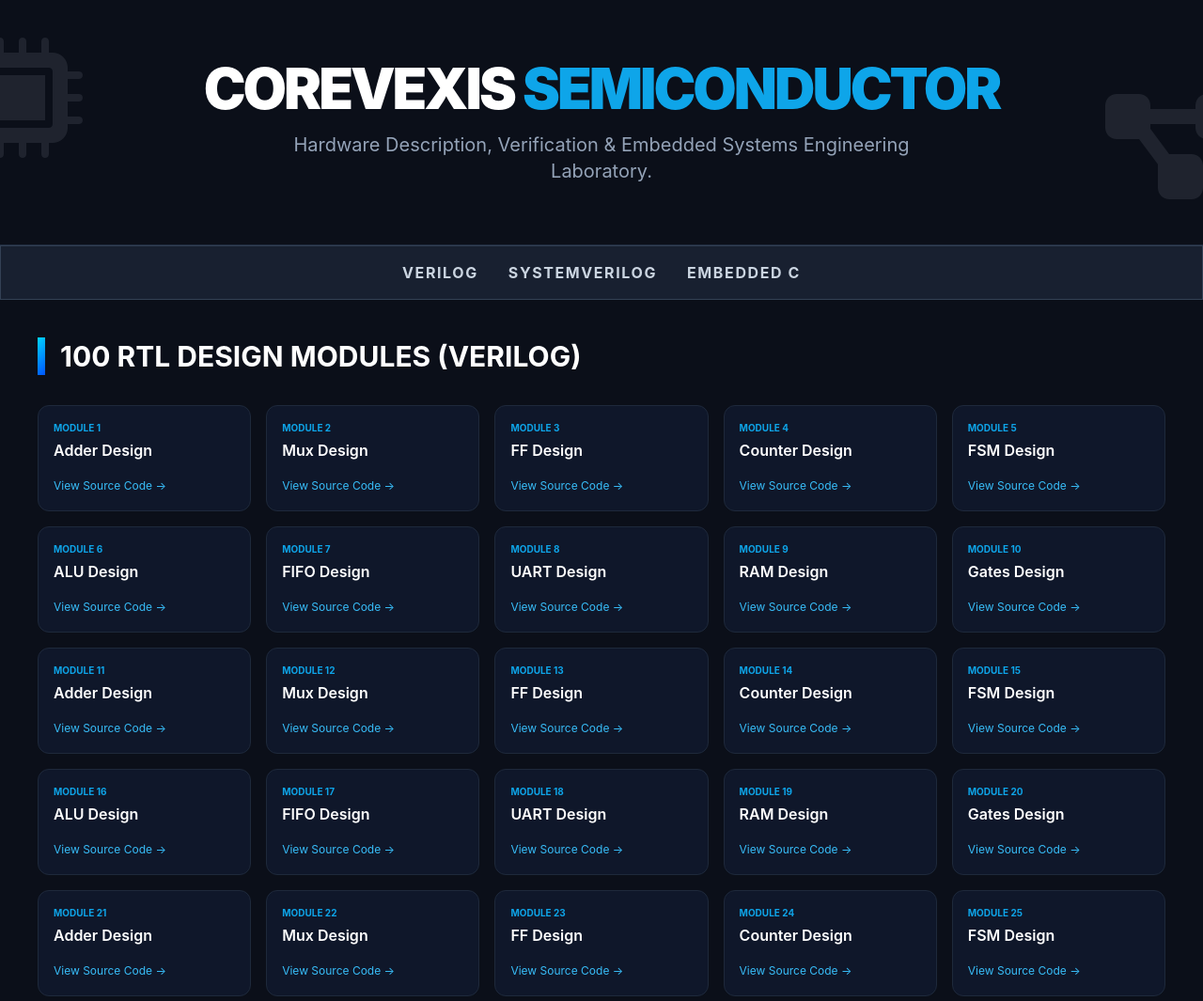
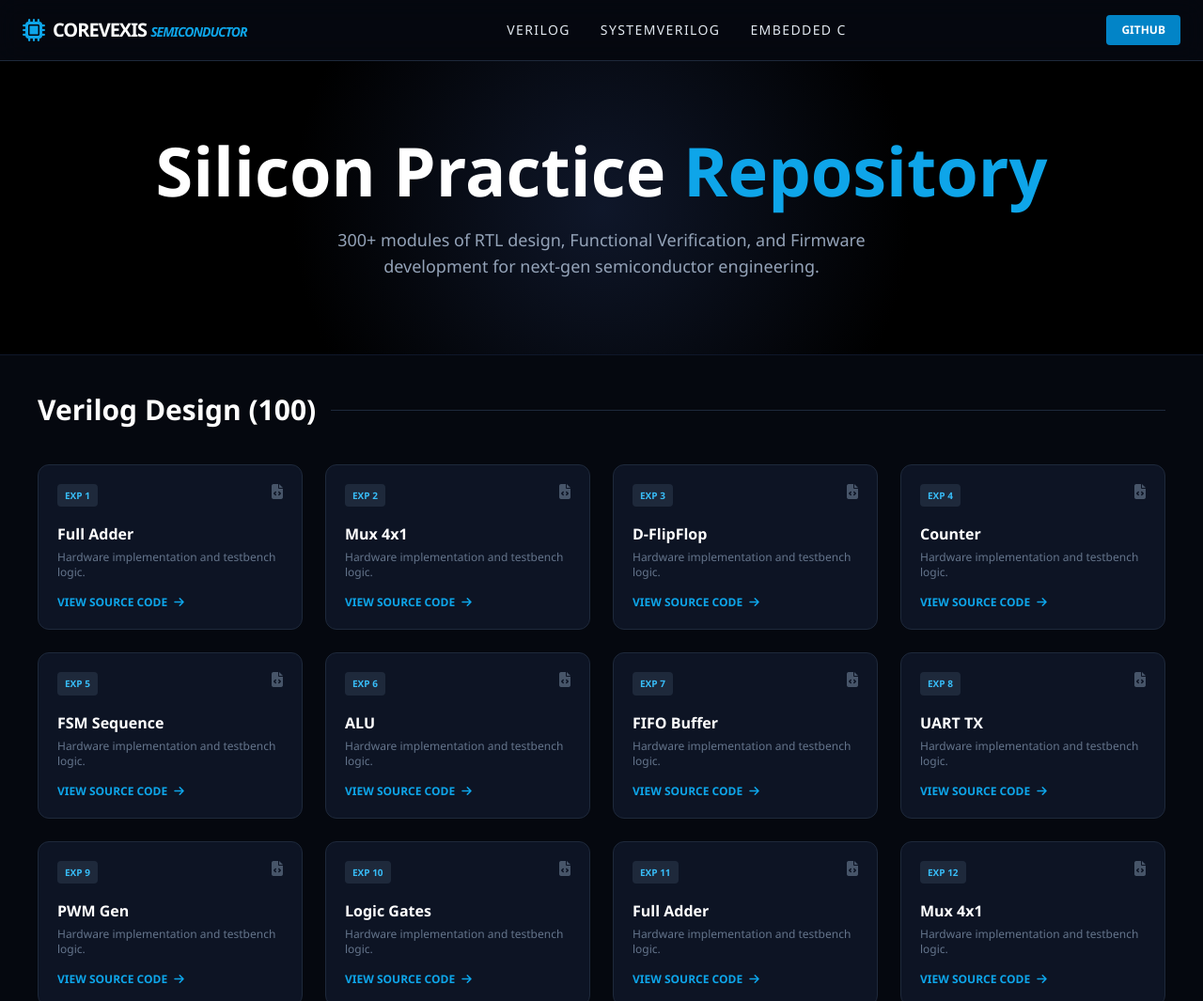
Before and after one commit to abhijit-karale/Corevexis-Semiconductor-, a plain HTML site: page index.html in a window 1280 px wide. Shown: the top 1065 px of the page at 94% size. Drawn offline with nearby package versions, Linux system fonts and the light colour scheme.

Commit message:
Add GitHub repository link to navbar and footer

```diff
--- a/index.html
+++ b/index.html
@@ -2,94 +2,175 @@
 <html lang="en">
 <head>
     <meta charset="UTF-8">
-    <title>Corevexis Semiconductor | Silicon Portfolio</title>
+    <meta name="viewport" content="width=device-width, initial-scale=1.0">
+    <title>Corevexis Semiconductor | Silicon Engineering Lab</title>
+
+    <!-- CSS: Tailwind for Layout, Prism for Code Highlighting -->
     <script src="https://cdn.tailwindcss.com"></script>
-    <link rel="stylesheet" href="https://cdnjs.cloudflare.com/ajax/libs/font-awesome/6.0.0/css/all.min.css">
+    <link href="https://cdnjs.cloudflare.com/ajax/libs/prism/1.29.0/themes/prism-tomorrow.min.css" rel="stylesheet" />
+    <link rel="stylesheet" href="https://cdnjs.cloudflare.com/ajax/libs/font-awesome/6.4.0/css/all.min.css">
+
     <style>
-        body { background: #0b0f19; color: #cbd5e1; font-family: 'Inter', sans-serif; }
-        .glass { background: rgba(30, 41, 59, 0.7); backdrop-filter: blur(10px); border: 1px solid rgba(255,255,255,0.1); }
-        .chip-gradient { background: linear-gradient(135deg, #00d4ff 0%, #0055ff 100%); }
-        .card:hover { border-color: #00d4ff; transform: scale(1.02); transition: 0.3s; }
+        body { background-color: #05080f; color: #e2e8f0; font-family: 'Segoe UI', sans-serif; }
+        .tech-card {
+            background: rgba(15, 23, 42, 0.8);
+            border: 1px solid #1e293b;
+            transition: all 0.3s ease;
+        }
+        .tech-card:hover {
+            border-color: #0ea5e9;
+            box-shadow: 0 0 20px rgba(14, 165, 233, 0.2);
+            transform: translateY(-5px);
+        }
+        .modal-bg { background: rgba(0, 0, 0, 0.9); display: none; }
+        ::-webkit-scrollbar { width: 8px; }
+        ::-webkit-scrollbar-track { background: #0f172a; }
+        ::-webkit-scrollbar-thumb { background: #334155; border-radius: 10px; }
     </style>
 </head>
-<body>
+<body class="leading-relaxed">
 
-    <!-- Hero Header -->
-    <header class="py-16 px-10 border-b border-slate-800 text-center relative overflow-hidden">
-        <div class="absolute top-0 left-0 w-full h-full opacity-10 pointer-events-none">
-            <i class="fas fa-microchip text-9xl absolute -left-10 top-10"></i>
-            <i class="fas fa-project-diagram text-9xl absolute -right-10 bottom-10"></i>
+    <!-- NAVIGATION -->
+    <nav class="sticky top-0 z-50 bg-[#05080f]/80 backdrop-blur-md border-b border-slate-800 px-6 py-4">
+        <div class="max-w-7xl mx-auto flex justify-between items-center">
+            <div class="flex items-center gap-2">
+                <i class="fas fa-microchip text-sky-500 text-2xl"></i>
+                <span class="text-xl font-black tracking-tighter text-white">COREVEXIS <span class="text-sky-500 text-sm italic">SEMICONDUCTOR</span></span>
+            </div>
+            <div class="hidden md:flex gap-8 text-sm font-medium uppercase tracking-widest">
+                <a href="#verilog" class="hover:text-sky-400 transition">Verilog</a>
+                <a href="#systemverilog" class="hover:text-sky-400 transition">SystemVerilog</a>
+                <a href="#embedded" class="hover:text-sky-400 transition">Embedded C</a>
+            </div>
+            <a href="https://github.com/abhijit-karale/Corevexis-Semiconductor" class="bg-sky-600 hover:bg-sky-500 px-4 py-2 rounded text-xs font-bold text-white transition" target="_blank">GITHUB</a>
         </div>
-        <h1 class="text-6xl font-black text-white tracking-tighter mb-4">COREVEXIS <span class="text-sky-500">SEMICONDUCTOR</span></h1>
-        <p class="text-xl text-slate-400 max-w-2xl mx-auto">Hardware Description, Verification & Embedded Systems Engineering Laboratory.</p>
+    </nav>
+
+    <!-- HERO SECTION -->
+    <header class="py-20 px-6 text-center border-b border-slate-900 bg-[radial-gradient(circle_at_center,_var(--tw-gradient-stops))] from-slate-900 via-black to-black">
+        <h1 class="text-5xl md:text-7xl font-extrabold text-white mb-6">Silicon Practice <span class="text-sky-500">Repository</span></h1>
+        <p class="text-slate-400 max-w-2xl mx-auto text-lg">300+ modules of RTL design, Functional Verification, and Firmware development for next-gen semiconductor engineering.</p>
     </header>
 
-    <!-- Navigation -->
-    <nav class="sticky top-0 z-50 glass py-4 flex justify-center gap-8 border-b border-slate-700">
-        <a href="#verilog" class="hover:text-sky-400 font-bold uppercase tracking-widest">Verilog</a>
-        <a href="#sv" class="hover:text-sky-400 font-bold uppercase tracking-widest">SystemVerilog</a>
-        <a href="#embedded" class="hover:text-sky-400 font-bold uppercase tracking-widest">Embedded C</a>
-    </nav>
+    <!-- MAIN CONTENT -->
+    <main class="max-w-7xl mx-auto p-6 md:p-10">
 
-    <main class="p-10">
-        <!-- Section Verilog -->
-        <div id="verilog" class="mb-20">
-            <div class="flex items-center gap-4 mb-8">
-                <div class="h-10 w-2 chip-gradient"></div>
-                <h2 class="text-3xl font-bold text-white">100 RTL DESIGN MODULES (VERILOG)</h2>
+        <!-- VERILOG SECTION -->
+        <section id="verilog" class="mb-24">
+            <div class="flex items-center gap-4 mb-10">
+                <h2 class="text-3xl font-bold text-white">Verilog Design (100)</h2>
+                <div class="h-px flex-1 bg-slate-800"></div>
             </div>
-            <div id="verilog-container" class="grid grid-cols-1 md:grid-cols-3 lg:grid-cols-5 gap-4"></div>
-        </div>
+            <div id="verilog-grid" class="grid grid-cols-1 sm:grid-cols-2 lg:grid-cols-4 gap-6"></div>
+        </section>
 
-        <!-- Section SV -->
-        <div id="sv" class="mb-20">
-            <div class="flex items-center gap-4 mb-8">
-                <div class="h-10 w-2 bg-green-500"></div>
-                <h2 class="text-3xl font-bold text-white">100 VERIFICATION MODULES (SYSTEMVERILOG)</h2>
+        <!-- SYSTEMVERILOG SECTION -->
+        <section id="systemverilog" class="mb-24">
+            <div class="flex items-center gap-4 mb-10">
+                <h2 class="text-3xl font-bold text-white text-emerald-500">SystemVerilog (100)</h2>
+                <div class="h-px flex-1 bg-slate-800"></div>
             </div>
-            <div id="sv-container" class="grid grid-cols-1 md:grid-cols-3 lg:grid-cols-5 gap-4"></div>
-        </div>
+            <div id="sv-grid" class="grid grid-cols-1 sm:grid-cols-2 lg:grid-cols-4 gap-6"></div>
+        </section>
 
-        <!-- Section Embedded -->
-        <div id="embedded" class="mb-20">
-            <div class="flex items-center gap-4 mb-8">
-                <div class="h-10 w-2 bg-orange-500"></div>
-                <h2 class="text-3xl font-bold text-white">100 FIRMWARE EXAMPLES (EMBEDDED C)</h2>
+        <!-- EMBEDDED C SECTION -->
+        <section id="embedded" class="mb-24">
+            <div class="flex items-center gap-4 mb-10">
+                <h2 class="text-3xl font-bold text-white text-orange-500">Embedded C (100)</h2>
+                <div class="h-px flex-1 bg-slate-800"></div>
             </div>
-            <div id="embedded-container" class="grid grid-cols-1 md:grid-cols-3 lg:grid-cols-5 gap-4"></div>
-        </div>
+            <div id="c-grid" class="grid grid-cols-1 sm:grid-cols-2 lg:grid-cols-4 gap-6"></div>
+        </section>
+
     </main>
 
+    <!-- FOOTER -->
+    <footer class="py-10 border-t border-slate-900 text-center text-slate-500 text-sm">
+        <p>&copy; 2024 Corevexis Semiconductor. Professional Portfolio.</p>
+        <p class="mt-4"><a href="https://github.com/abhijit-karale/Corevexis-Semiconductor" target="_blank" class="text-sky-400 hover:text-sky-300 transition">GitHub Repository</a></p>
+    </footer>
+
+    <!-- CODE VIEW MODAL -->
+    <div id="codeModal" class="modal-bg fixed inset-0 z-[100] p-4 md:p-10 overflow-y-auto">
+        <div class="max-w-5xl mx-auto bg-[#1e293b] rounded-2xl overflow-hidden shadow-2xl">
+            <div class="bg-slate-800 px-6 py-4 flex justify-between items-center border-b border-slate-700">
+                <h3 id="modalTitle" class="text-white font-mono font-bold">source_code.v</h3>
+                <button onclick="closeModal()" class="text-slate-400 hover:text-white text-2xl">&times;</button>
+            </div>
+            <pre class="p-0 m-0"><code id="codeContent" class="language-verilog"></code></pre>
+        </div>
+    </div>
+
+    <!-- JS: DATA GENERATION & MODAL LOGIC -->
+    <script src="https://cdnjs.cloudflare.com/ajax/libs/prism/1.29.0/prism.min.js"></script>
+    <script src="https://cdnjs.cloudflare.com/ajax/libs/prism/1.29.0/components/prism-verilog.min.js"></script>
+    <script src="https://cdnjs.cloudflare.com/ajax/libs/prism/1.29.0/components/prism-c.min.js"></script>
+
     <script>
-        const topics = {
-            verilog: ["Gates", "Adder", "Mux", "FF", "Counter", "FSM", "ALU", "FIFO", "UART", "RAM"],
-            sv: ["Class", "Random", "Constraint", "Interface", "Mailbox", "SVA", "Coverage", "OOP"],
-            embedded: ["GPIO", "UART", "Timer", "ADC", "PWM", "I2C", "SPI", "Interrupt", "RTOS"]
-        };
+        // Topic Data Maps
+        const v_topics = ["Logic Gates", "Full Adder", "Mux 4x1", "D-FlipFlop", "Counter", "FSM Sequence", "ALU", "FIFO Buffer", "UART TX", "PWM Gen"];
+        const sv_topics = ["Interface", "Class OOP", "Randomize", "Constraints", "Mailbox", "Semaphores", "SVA Assertions", "Coverage", "UVM Driver"];
+        const c_topics = ["Bit Manipulation", "Pointer Logic", "GPIO Toggle", "Timer ISR", "UART Init", "ADC Read", "I2C Protocol", "SPI Flash", "FreeRTOS Task"];
 
-        function populate(containerId, lang, count, colorClass) {
+        function createGrid(containerId, lang, color, topics) {
             const container = document.getElementById(containerId);
-            const topicList = topics[lang === 'verilog' ? 'verilog' : lang === 'systemverilog' ? 'sv' : 'embedded'];
-
-            for (let i = 1; i <= count; i++) {
-                const topic = topicList[i % topicList.length];
-                container.innerHTML += `
-                    <div class="card bg-slate-900 border border-slate-800 p-4 rounded-xl">
-                        <div class="text-[10px] ${colorClass} font-bold mb-1">MODULE ${i}</div>
-                        <div class="text-white font-semibold mb-3">${topic} Design</div>
-                        <a href="${lang}/ex${String(i).padStart(3, '0')}.txt" class="text-xs text-sky-400 hover:underline">View Source Code →</a>
+            for (let i = 1; i <= 100; i++) {
+                const topicName = topics[i % topics.length];
+                const card = document.createElement('div');
+                card.className = "tech-card p-5 rounded-xl flex flex-col justify-between";
+                card.innerHTML = `
+                    <div>
+                        <div class="flex justify-between items-start mb-4">
+                            <span class="text-[10px] px-2 py-1 rounded bg-slate-800 text-${color}-400 font-bold uppercase">Exp ${i}</span>
+                            <i class="fas fa-file-code text-slate-600"></i>
+                        </div>
+                        <h4 class="text-white font-bold mb-1">${topicName}</h4>
+                        <p class="text-slate-500 text-xs mb-4">Hardware implementation and testbench logic.</p>
                     </div>
+                    <button onclick="openModal('${lang}', ${i}, '${topicName}')" class="text-${color}-500 text-xs font-bold hover:underline text-left">
+                        VIEW SOURCE CODE <i class="fas fa-arrow-right ml-1"></i>
+                    </button>
                 `;
+                container.appendChild(card);
             }
         }
 
-        populate('verilog-container', 'verilog', 100, 'text-sky-500');
-        populate('sv-container', 'systemverilog', 100, 'text-green-500');
-        populate('embedded-container', 'embedded_c', 100, 'text-orange-500');
+        function openModal(lang, id, topic) {
+            const modal = document.getElementById('codeModal');
+            const title = document.getElementById('modalTitle');
+            const code = document.getElementById('codeContent');
+
+            // Set filenames based on language
+            let ext = (lang === 'verilog') ? 'v' : (lang === 'systemverilog' ? 'sv' : 'c');
+            let folder = (lang === 'verilog') ? 'verilog' : (lang === 'systemverilog' ? 'systemverilog' : 'embedded_c');
+
+            title.innerText = `${folder}/ex${id.toString().padStart(3, '0')}_${topic.replace(/ /g, "_")}.${ext}`;
+
+            // Placeholder Code - In real use, you would 'fetch' from GitHub folders here
+            let sampleCode = (lang === 'embedded_c')
+                ? `#include <stdio.h>\nint main() {\n  // Corevexis: ${topic}\n  printf("Hello Silicon World");\n  return 0;\n}`
+                : `module ${topic.replace(/ /g, "_")} (\n  input clk, \n  output reg [3:0] q\n);\n  // Corevexis Practice\nendmodule`;
+
+            code.className = `language-${lang === 'verilog' || lang === 'systemverilog' ? 'verilog' : 'c'}`;
+            code.textContent = sampleCode;
+
+            modal.style.display = 'block';
+            Prism.highlightElement(code);
+        }
+
+        function closeModal() {
+            document.getElementById('codeModal').style.display = 'none';
+        }
+
+        // Initialize Grids
+        createGrid('verilog-grid', 'verilog', 'sky', v_topics);
+        createGrid('sv-grid', 'systemverilog', 'emerald', sv_topics);
+        createGrid('c-grid', 'embedded_c', 'orange', c_topics);
+
+        // Close modal when clicking outside
+        window.onclick = function(event) {
+            if (event.target == document.getElementById('codeModal')) closeModal();
+        }
     </script>
-
-    <footer class="text-center py-10 border-t border-slate-800 text-slate-500">
-        <p>&copy; 2024 Corevexis Semiconductor | Hardware Engineering Portfolio</p>
-    </footer>
 </body>
 </html>
```
